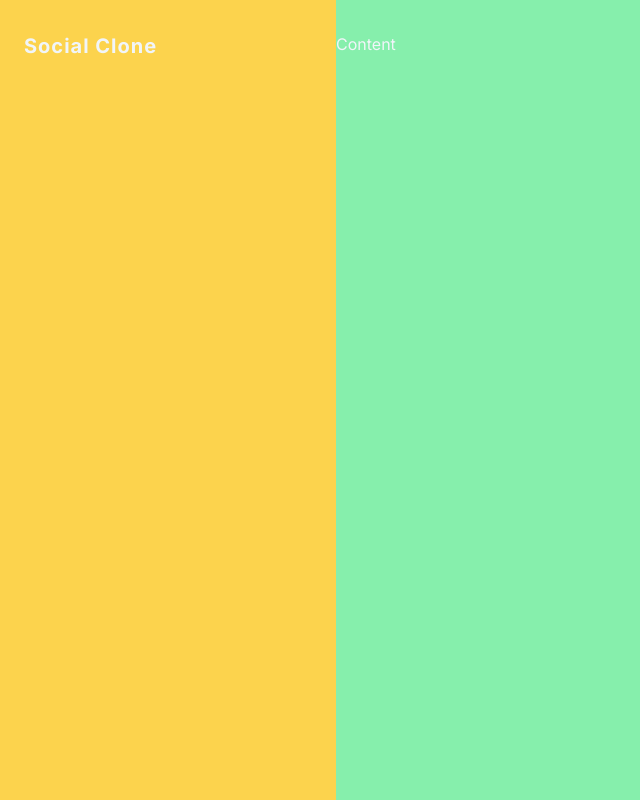
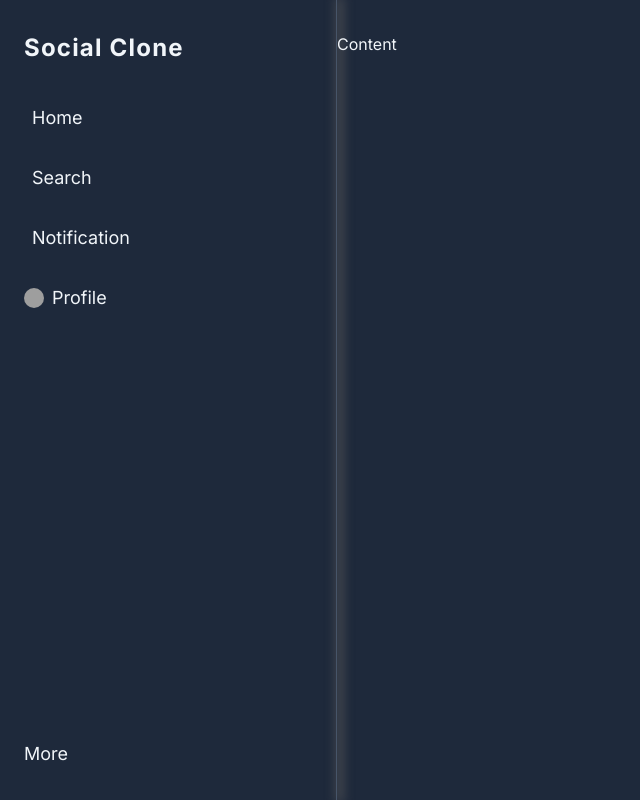
Before and after one commit to Dat1247/Social-Client, a Next.js app: page / in a window 1280 px wide. Shown: the whole page, without its empty margins (0-640 px from the left). Built offline with nearby package versions, Linux system fonts and the light colour scheme; grey boxes are pictures that could not be loaded.

Commit message:
Add link cdn icon, build home page ep1

```diff
--- a/src/app/layout.js
+++ b/src/app/layout.js
@@ -10,6 +10,9 @@ export const metadata = {
 export default function RootLayout({ children }) {
   return (
     <html lang="en">
+      <head>
+        <link rel="stylesheet" href="https://cdnjs.cloudflare.com/ajax/libs/font-awesome/6.4.2/css/all.min.css" integrity="sha512-z3gLpd7yknf1YoNbCzqRKc4qyor8gaKU1qmn+CShxbuBusANI9QpRohGBreCFkKxLhei6S9CQXFEbbKuqLg0DA==" crossOrigin="anonymous" />
+      </head>
       <body className={`${inter.className} bg-slate-800 text-slate-100`}>{children}</body>
     </html>
   )
--- a/src/app/page.js
+++ b/src/app/page.js
@@ -5,6 +5,7 @@ import { NavbarMenu } from "@/components/NavbarMenu";
 export default function Home() {
   return <main className="flex">
     <NavbarMenu />
+    <div className="h-screen w-0.5 shadow-3xl bg-slate-600"></div>
     <Content />
   </main>
 }
--- a/src/components/Content.js
+++ b/src/components/Content.js
@@ -1,5 +1,5 @@
 import React from "react";
 
 export const Content = () => {
-  return <div className="bg-green-300 flex-grow py-8">Content</div>;
+  return <div className="flex-grow py-8">Content</div>;
 };
--- a/src/components/NavbarMenu.js
+++ b/src/components/NavbarMenu.js
@@ -1,7 +1,31 @@
+import Image from "next/image";
 import React from "react";
 
 export const NavbarMenu = () => {
-  return <div className="w-80 bg-amber-300 h-screen py-8 px-6">
-    <p className="logo text-xl font-bold tracking-wider">Social Clone</p>
+  return <div className="w-80  h-screen py-8 px-6">
+    <div className="flex flex-col h-full">
+        <p className="logo text-2xl font-bold tracking-wider">Social Clone</p>
+        <div className="flex flex-col justify-between h-full navbar pt-10">
+            <ul className="text-lg">
+                <li className="mb-8">
+                    <i className="fa fa-home mr-2"></i>Home
+                </li>
+                <li className="mb-8">
+                    <i className="fa fa-search mr-2"></i>Search
+                </li>
+                <li className="mb-8">
+                    <i className="fa fa-heart mr-2"></i>Notification
+                </li>
+                <li className="mb-8 flex items-center">
+                    <img className="rounded-full mr-2 w-5 h-5" alt="avatar" src="https://cdn.kinocheck.com/i/w=480/pmrjs5090t.jpg"  />
+                    Profile
+                </li>
+            </ul>
+            <div className="text-lg">
+                <i className="fa fa-bars"></i> More
+            </div>
+
+        </div>
+    </div>
   </div>;
 };
--- a/tailwind.config.js
+++ b/tailwind.config.js
@@ -13,7 +13,11 @@ module.exports = {
           'conic-gradient(from 180deg at 50% 50%, var(--tw-gradient-stops))',
       },
       width: {
+        '0.5': '1px',
         '80': '21rem'
+      },
+      boxShadow: {
+        '3xl': '3px 0px 11px 3px rgba(94,93,93,0.74)'
       }
     },
   },
```
